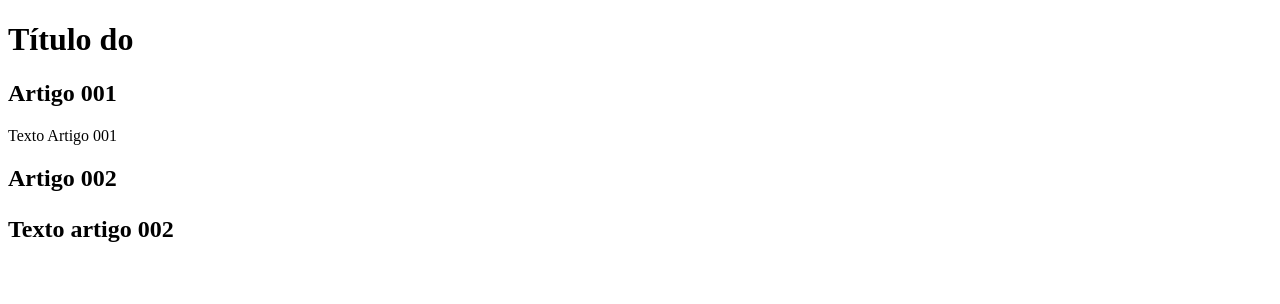
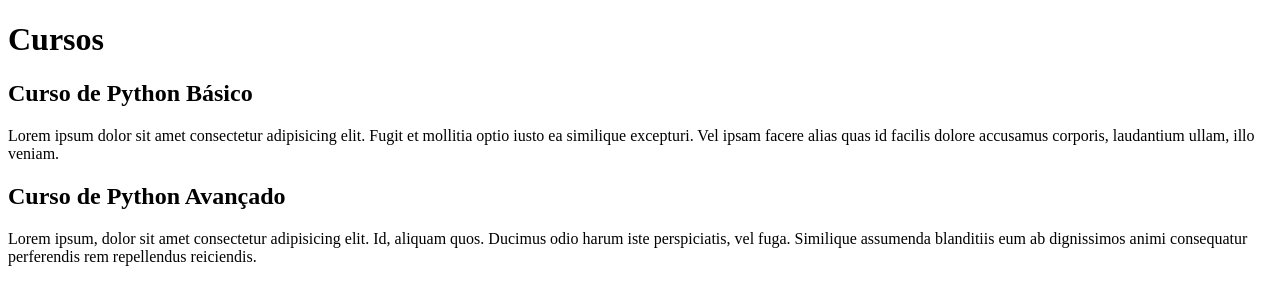
Before and after one commit to mpraes/projeto-site, a plain HTML site: page index.html in a window 1280 px wide. Drawn offline with Linux system fonts and the light colour scheme.

Commit message:
inicio da escrita conteúdo

```diff
--- a/index.html
+++ b/index.html
@@ -8,16 +8,15 @@
 <body>
     <main>
         <header>
-            <h1>Título do </h1>
+            <h1>Cursos</h1>
         </header>
         <article>
-            <h2>Artigo 001</h2>
-            <p>Texto Artigo 001</p>
+            <h2>Curso de Python Básico</h2>
+            <p>Lorem ipsum dolor sit amet consectetur adipisicing elit. Fugit et mollitia optio iusto ea similique excepturi. Vel ipsam facere alias quas id facilis dolore accusamus corporis, laudantium ullam, illo veniam.</p>
         </article>
         <article>
-            <h2>Artigo 002
-                <p>Texto artigo 002</p>
-            </h2>
+            <h2>Curso de Python Avançado</h2>
+            <p>Lorem ipsum, dolor sit amet consectetur adipisicing elit. Id, aliquam quos. Ducimus odio harum iste perspiciatis, vel fuga. Similique assumenda blanditiis eum ab dignissimos animi consequatur perferendis rem repellendus reiciendis.</p>
         </article>
     </main>
 </body>
```
